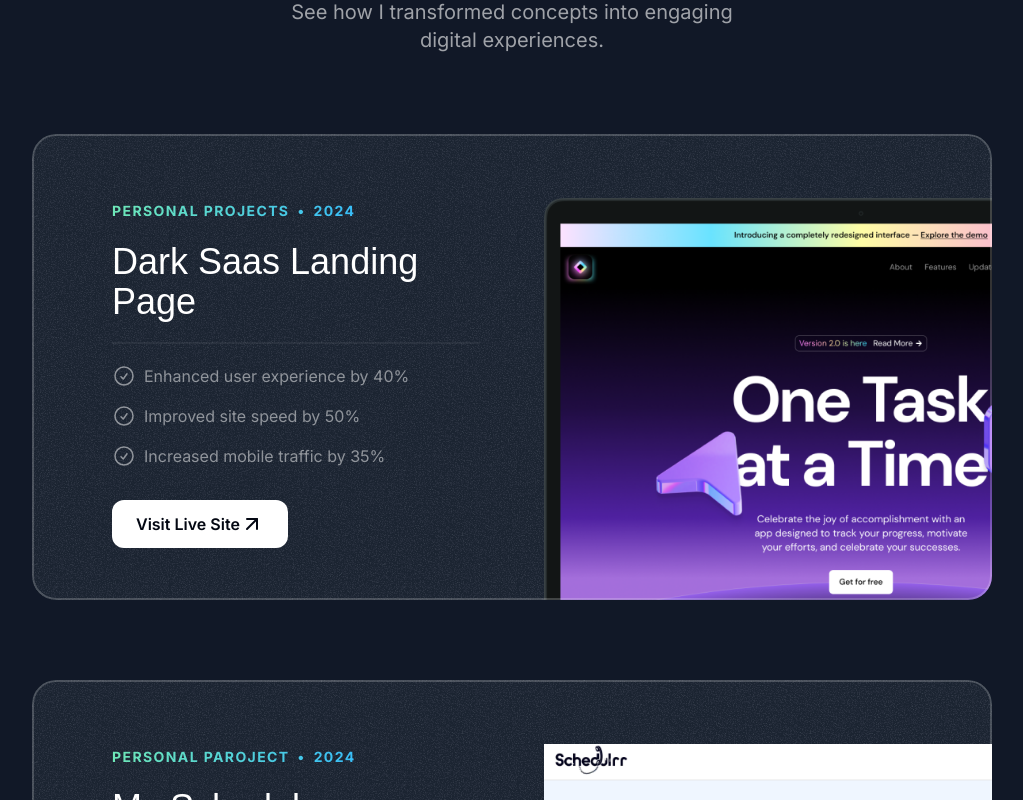
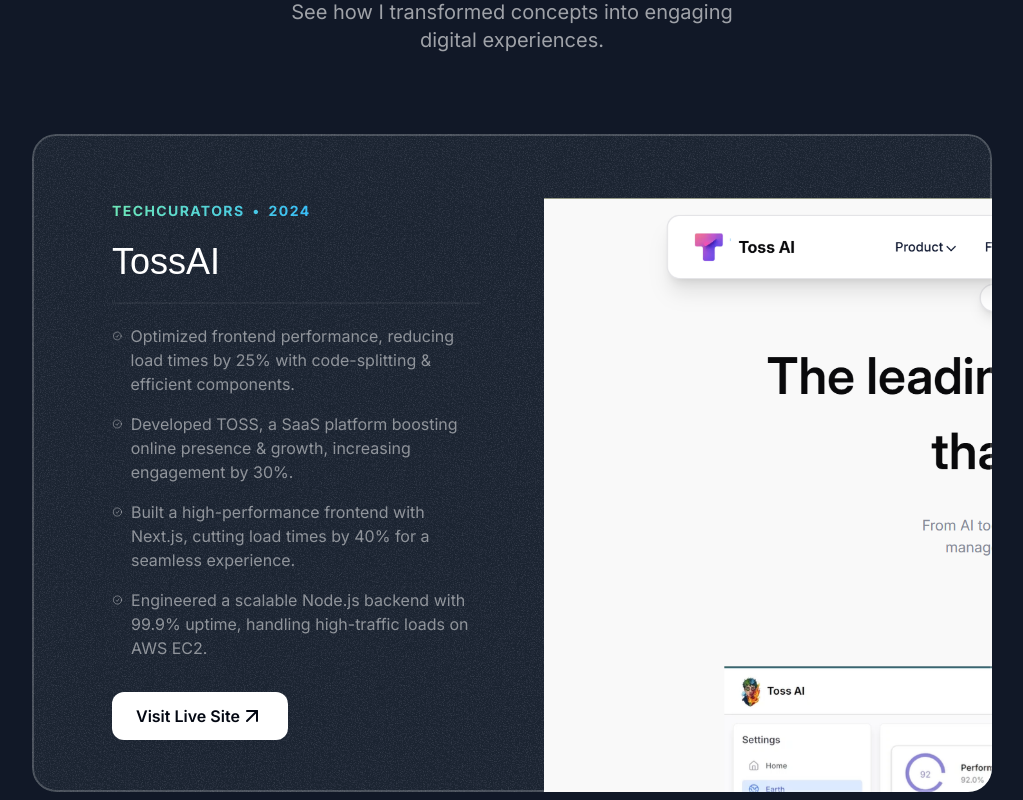
Before and after one commit to MUHMMADSALEH/My_Porftolio, a Next.js app: page / in a window 1280 px wide. Shown: the part 1120-1920 px from the top of the page, without its empty margins (128-1151 px from the left). Built offline with nearby package versions, Linux system fonts and the light colour scheme; a web font is replaced by a local one.

Commit message:
feat:add a project TOSS Ai

```diff
--- a/src/sections/Projects.tsx
+++ b/src/sections/Projects.tsx
@@ -9,8 +9,26 @@
 import { Card } from "@/components/Card";
 import mySchedulerrLandingPage from "@/assets/images/my-schedulerr.png"
 import myImdb from "@/assets/images/my-imdb.png"
+import tossAI from "@/assets/images/toss-ai.png"
 
 const portfolioProjects = [
+  {
+    company: "TechCurators",
+    year: "2024",
+    title: "TossAI",
+    results:
+      [
+        { "title": "Optimized frontend performance, reducing load times by 25% with code-splitting & efficient components." },
+        { "title": "Developed TOSS, a SaaS platform boosting online presence & growth, increasing engagement by 30%." },
+        { "title": "Built a high-performance frontend with Next.js, cutting load times by 40% for a seamless experience." },
+        { "title": "Engineered a scalable Node.js backend with 99.9% uptime, handling high-traffic loads on AWS EC2." }
+      ],
+
+    link: "https://tosshq.com/",
+    image: tossAI,
+  },
+
+
   {
     company: "Personal Projects",
     year: "2024",
```
Also changed, not shown: src/assets/images/toss-ai.png (added).
